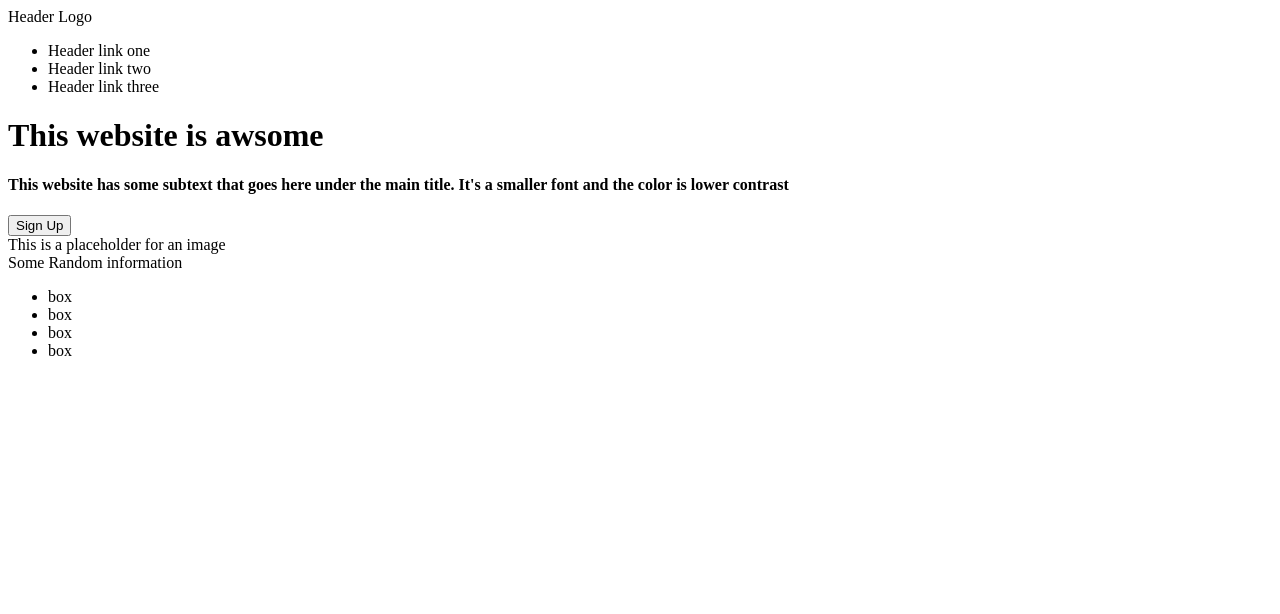
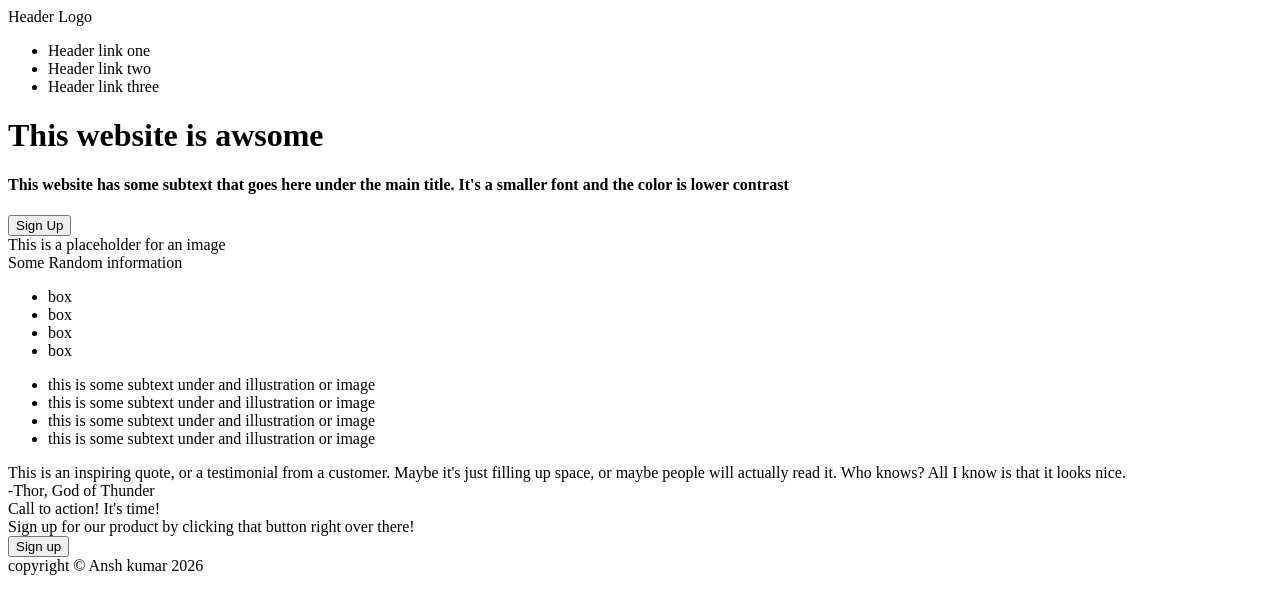
Before and after one commit to anshkumar005/scratch-landing-page, a plain HTML site: page index.html in a window 1280 px wide. Drawn offline with Linux system fonts and the light colour scheme.

Commit message:
fully created html

```diff
--- a/index.html
+++ b/index.html
@@ -29,15 +29,39 @@
         </div>
 
         <div class="container2">
-            <div>Some Random information</div>
-            <ul>
-                <li><div>box</div></li>
-                <li><div>box</div></li>
-                <li><div>box</div></li>
-                <li><div>box</div></li>
-            </ul>
+            <div class="info-header">Some Random information</div>
+            <div class="rounded-boxes">
+                <ul>
+                    <li><div class="box">box</div></li>
+                    <li><div>box</div></li>
+                    <li><div>box</div></li>
+                    <li><div>box</div></li>
+                </ul>
+            </div>
+            <div>
+                <ul>
+                    <li>this is some subtext under and illustration or image</li>
+                    <li>this is some subtext under and illustration or image</li>
+                    <li>this is some subtext under and illustration or image</li>
+                    <li>this is some subtext under and illustration or image</li>
+                </ul>
+            </div>
         </div>
 
+        <div class="container3">
+            <div class="quote">This is an inspiring quote, or a testimonial from a customer. Maybe it's just filling up space, or maybe people will actually read it. Who knows? All I know is that it looks nice.</div>
+            <div class="author">-Thor, God of Thunder</div>
+        </div>
+
+        <div class="container4">
+            <div>Call to action! It's time!</div>
+            <div>Sign up for our product by clicking that button right over there!</div>
+            <button class="sign-up">Sign up</button>
+        </div>
+
+        <div class="footer">
+            <div>copyright &copy; Ansh kumar 2026</div>
+        </div>
     </div>
 
 </body>
```
